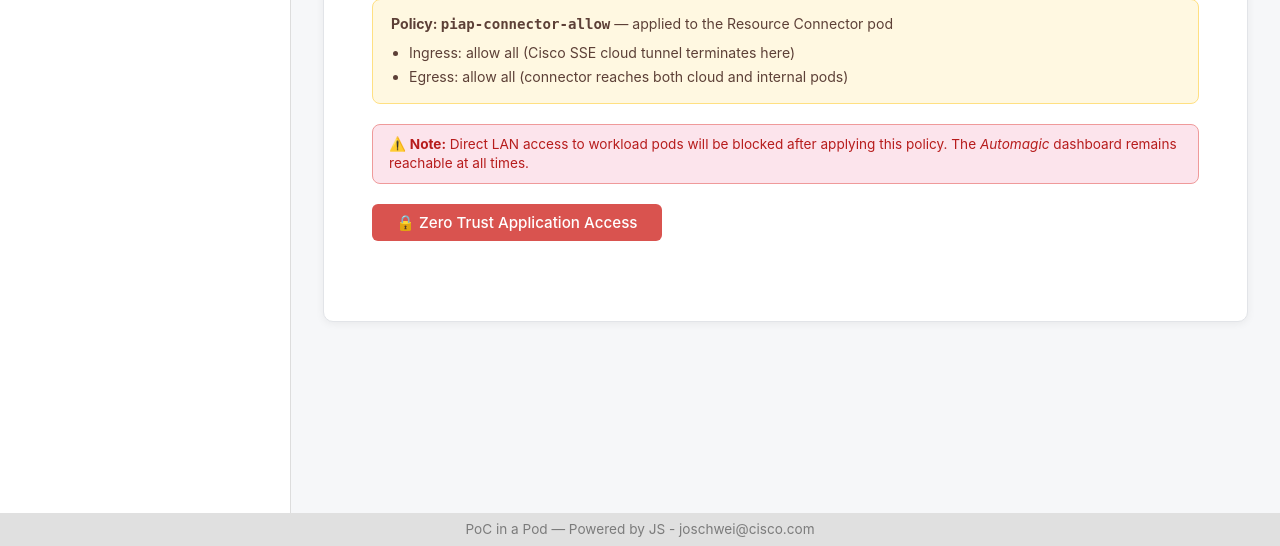
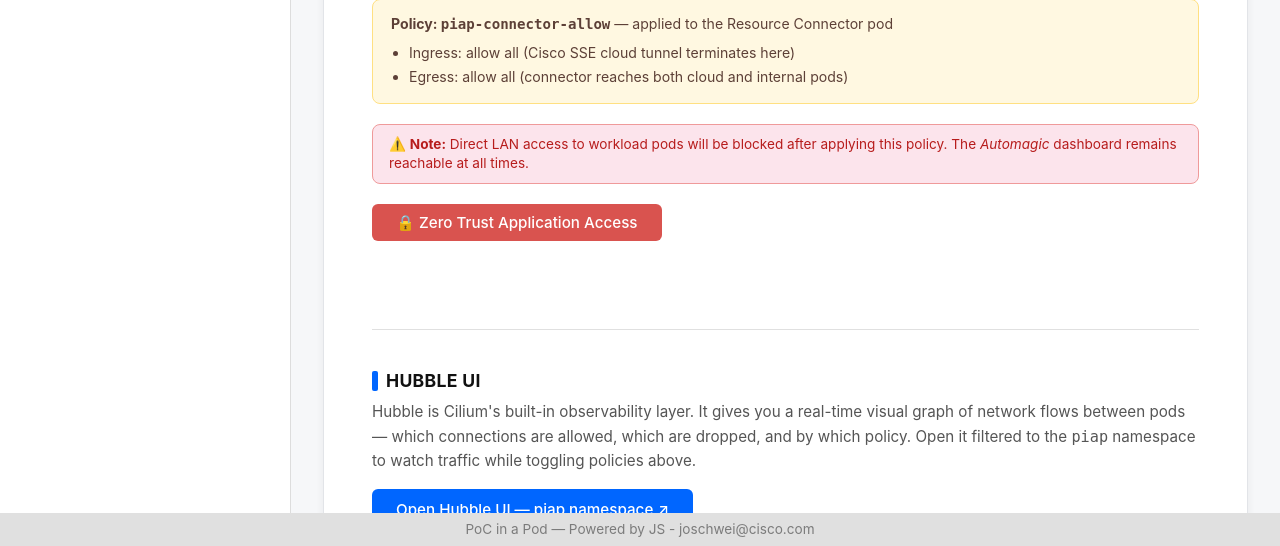
Before and after one commit to js-csco/Cisco-PoC-in-a-Pod, a Flask app: template automagic-server/templates/cilium.html in a window 1280 px wide. Shown: the part 1041-1587 px from the top of the page. Run offline with Flask 3, Linux system fonts and the light colour scheme; the template is opened without the code that fills it: most values are stand-ins (such as "Sample title", 1, 10 or a date in 2020); some web fonts are replaced.

Commit message:
Add Hubble UI link to Cilium page filtered to piap namespace
Derives the node IP from the incoming request host so the link works
without any hardcoded addresses or backend changes.

https://claude.ai/code/session_01ReedwCDqAXb1ugZHmpRdFh

```diff
--- a/automagic-server/templates/cilium.html
+++ b/automagic-server/templates/cilium.html
@@ -123,5 +123,27 @@
     </button>
   </section>
 
+  <!-- HUBBLE UI -->
+  <section style="padding-bottom:2.5rem; border-top:1px solid #e0e0e0; padding-top:2.5rem;">
+    <div style="display:flex; align-items:center; gap:8px; margin-bottom:8px;">
+      <div style="width:6px; height:20px; background-color:#0066ff; border-radius:2px;"></div>
+      <h3 style="color:#111; margin:0; font-size:1.1rem; letter-spacing:0.3px;">HUBBLE UI</h3>
+    </div>
+
+    <p style="margin-top:0; margin-bottom:16px; color:#555; font-size:0.95em; line-height:1.6;">
+      Hubble is Cilium's built-in observability layer. It gives you a real-time visual graph of
+      network flows between pods — which connections are allowed, which are dropped, and by which policy.
+      Open it filtered to the <code>piap</code> namespace to watch traffic while toggling policies above.
+    </p>
+
+    <a href="http://{{ request.host.split(':')[0] }}:30800/?namespace=piap"
+       target="_blank"
+       style="display:inline-flex; align-items:center; gap:8px; background:#0066ff; color:#fff;
+              text-decoration:none; padding:10px 24px; border-radius:6px; font-weight:500;
+              font-size:0.95rem;">
+      Open Hubble UI — piap namespace ↗
+    </a>
+  </section>
+
 </form>
 {% endblock %}
```
